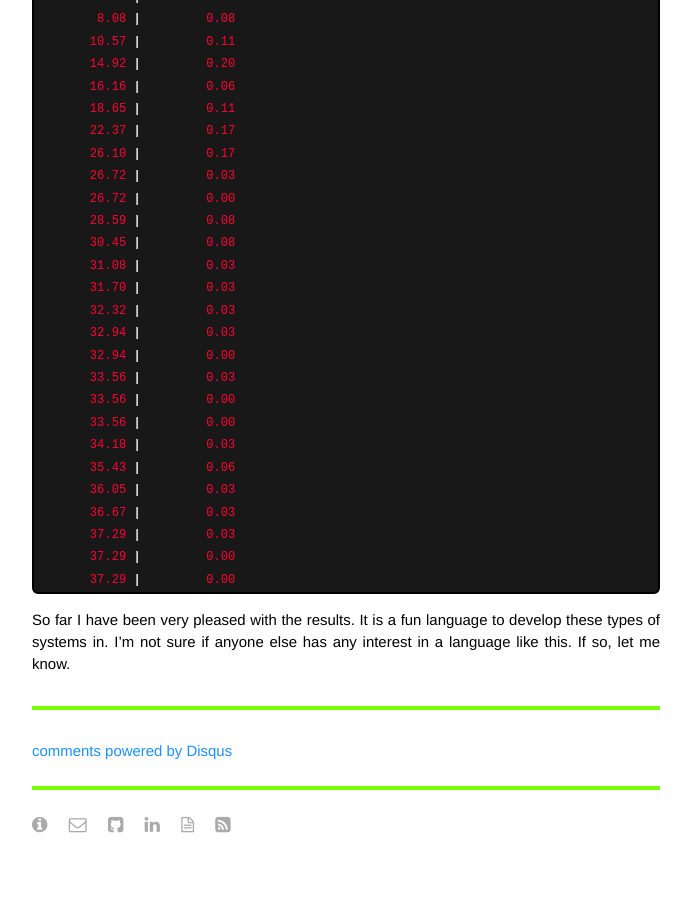
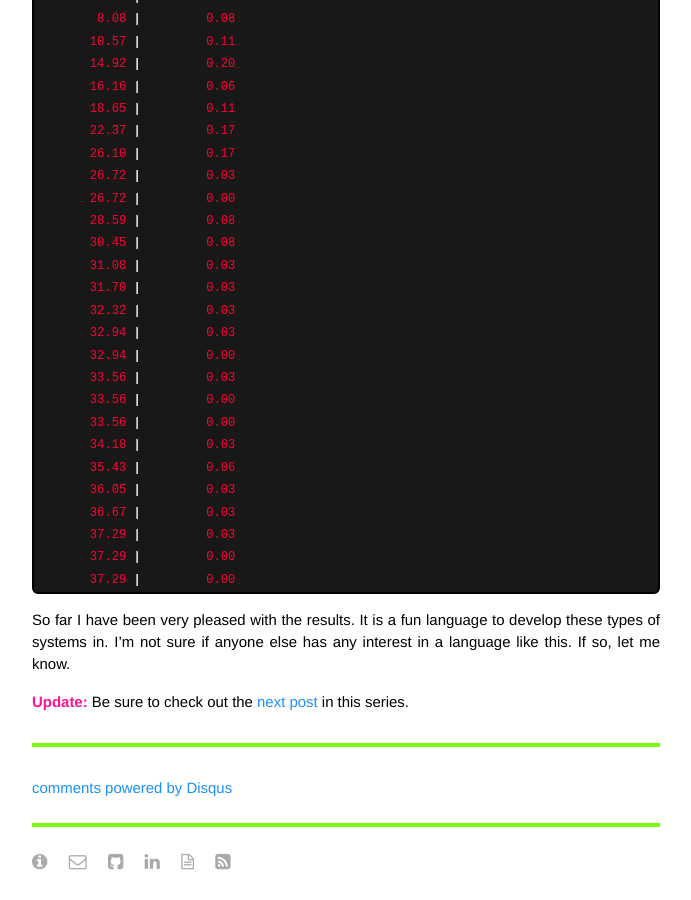
Before and after one commit to tuckerkevin/tuckerkevin.github.io, a Jekyll site: the page built from _posts/2013-08-10-dataflow.md, in a window 1280 px wide and 900 px high, scrolled down 1885 px. Shown: the whole window, without its empty margins (294-985 px from the left). Built offline with Jekyll 4.4.1, drawn with Linux system fonts in a browser that asks for light colours; Markdown is read by kramdown in place of the engine named in the settings; comment, search, counter and statistics services are not loaded; before the commit the page ends 2747 px from its top, so only the background shows below that.

Commit message:
Add link from first dataflow article to second.

```diff
--- a/_posts/2013-08-10-dataflow.md
+++ b/_posts/2013-08-10-dataflow.md
@@ -67,6 +67,8 @@
 
 So far I have been very pleased with the results. It is a fun language to develop these types of systems in. I'm not sure if anyone else has any interest in a language like this. If so, let me know.
 
+**Update:** Be sure to check out the [next post](/posts/dataflow2) in this series.
+
 [lisp]:     https://en.wikipedia.org/wiki/Lisp
 [sexpr]:    https://en.wikipedia.org/wiki/S-expression
 [defmacro]: http://www.defmacro.org/ramblings/lisp.html
```
